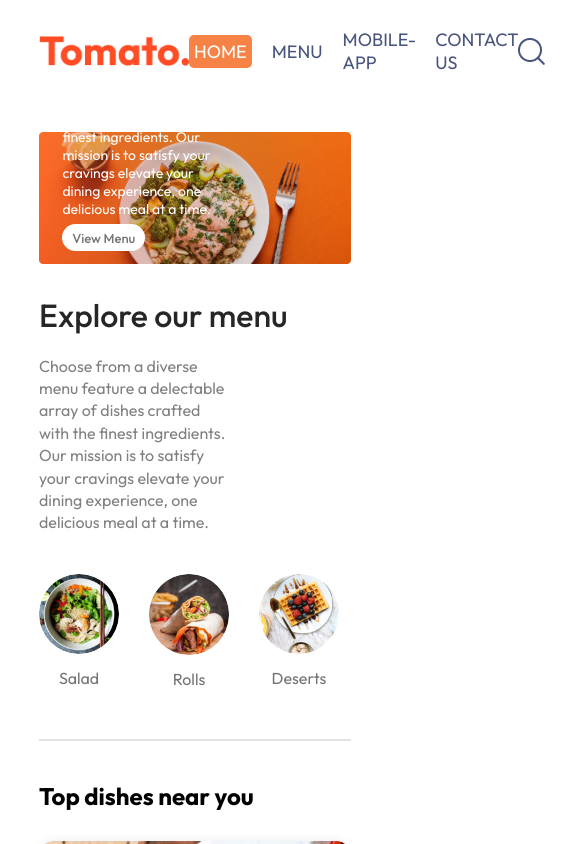
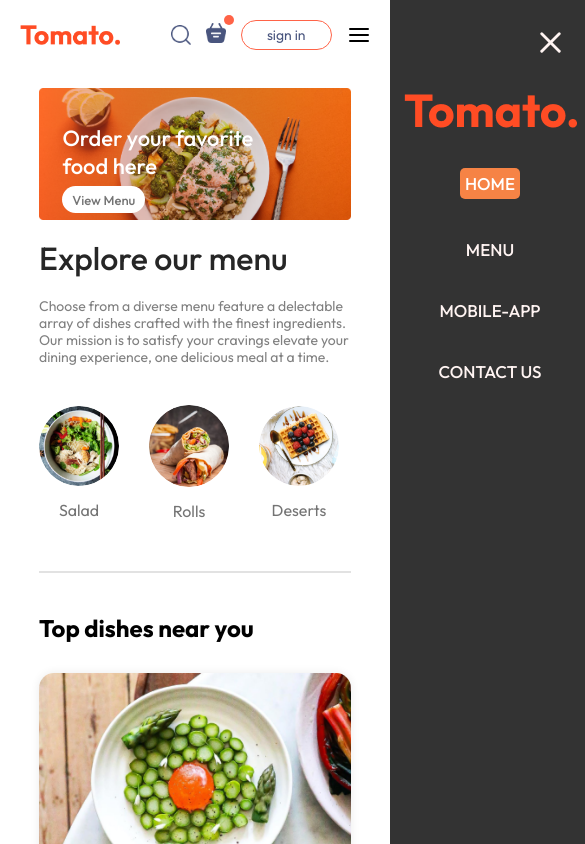
Before and after one commit to Dilmurat777/Building-a-Full-Stack-Food-Delivery-App, a React (Vite) app in the folder frontend/: page / in a window 390 px wide. Shown: the top 844 px of the page, 585 px wide, since content can reach past the window. Built offline with nearby package versions, Linux system fonts and the light colour scheme.

Commit message:
feat: add media queries

```diff
--- a/frontend/package.json
+++ b/frontend/package.json
@@ -10,6 +10,7 @@
     "preview": "vite preview"
   },
   "dependencies": {
+    "lucide-react": "^0.533.0",
     "react": "^19.1.0",
     "react-dom": "^19.1.0",
     "react-router-dom": "^7.7.1"
--- a/frontend/src/components/ExploreMenu/ExploreMenu.css
+++ b/frontend/src/components/ExploreMenu/ExploreMenu.css
@@ -55,3 +55,13 @@
 	border: 4px solid tomato;
 	padding: 2px 0;
 }
+
+/*******media queries *******/
+
+@media (max-width: 1090px) {
+	.explore-menu-text {
+  max-width: 100%;
+  line-height: 1.2;
+font-size: 14px;
+}
+}
--- a/frontend/src/components/Footer/Footer.css
+++ b/frontend/src/components/Footer/Footer.css
@@ -50,3 +50,17 @@
 	background-color: gray;
 	border: none;
 }
+
+/*******media queries *******/
+
+@media (max-width: 768px) {
+
+  .footer {
+  padding: 15px 8vw;
+}
+  .footer-content {
+ display: flex;
+ flex-direction: column;
+ gap: 35px;
+}
+}
--- a/frontend/src/components/Footer/Footer.jsx
+++ b/frontend/src/components/Footer/Footer.jsx
@@ -3,7 +3,7 @@ import './Footer.css';
 
 const Footer = () => {
   return (
-    <div className="footer">
+    <div className="footer" id="contacts">
       <div className="footer-content">
         <div className="footer-content-left">
           <img src={assets.logo} alt="" />
@@ -34,9 +34,11 @@ const Footer = () => {
             <li>mrDilmurat777@gmail.com</li>
           </ul>
         </div>
-		  </div>
-		  <hr />
-		  <p className="footer-copyright">Copyright &copy; 2025 mrDilmurat777@gmail.com - All Right Reserved</p>
+      </div>
+      <hr />
+      <p className="footer-copyright">
+        Copyright &copy; 2025 mrDilmurat777@gmail.com - All Right Reserved
+      </p>
     </div>
   );
 };
--- a/frontend/src/components/Header/Header.css
+++ b/frontend/src/components/Header/Header.css
@@ -40,3 +40,46 @@
   font-weight: 500;
   border-radius: 50px;
 }
+
+/*******media queries *******/
+
+@media (max-width: 1090px) {
+  .header {
+    margin: 10px auto;
+    height: 38vw;
+  }
+
+  .header-contents p {
+    font-size: 13px;
+    line-height: 1;
+  }
+
+  /* .header-contents {
+    max-width: 45%;
+  } */
+}
+
+@media (max-width: 800px) {
+  .header {
+    margin: 10px auto;
+    height: 38vw;
+  }
+
+  .header-contents p {
+    display: none;
+  }
+
+  .header-contents {
+    max-width: 45%;
+  }
+}
+
+@media (max-width: 700px) {
+  .header-contents {
+    max-width: 65%;
+  }
+  .header-contents button {
+    padding: 2vw, 4vw;
+    /* font-size: max(2vw, 4vw); */
+  }
+}
--- a/frontend/src/components/Navbar/Navbar.css
+++ b/frontend/src/components/Navbar/Navbar.css
@@ -18,19 +18,19 @@
 .navbar-menu {
   display: flex;
   align-items: center;
-  gap: 20px;
+  gap: 30px;
   color: #49557e;
   list-style: none;
   font-size: 18px;
 }
 
-.navbar-menu li {
+.navbar-menu .navbar-menu-li {
   text-transform: uppercase;
   cursor: pointer;
   position: relative;
 }
 
-.navbar-menu li::after {
+.navbar-menu .navbar-menu-li::after {
   content: '';
   position: absolute;
   width: 0%;
@@ -41,7 +41,7 @@
   transition: width 0.4s ease-out;
 }
 
-.navbar-menu li:hover::after {
+.navbar-menu .navbar-menu-li:hover::after {
   width: 100%;
 }
 
@@ -89,7 +89,118 @@
 }
 
 .dark-nav {
-  color: #fff4f2;
   background-color: rgb(0 0 0 / 30%);
   backdrop-filter: blur(10px);
 }
+
+.navbar-menu-icon {
+  display: none;
+}
+
+.navbar-close-menu {
+  display: none;
+}
+
+.menu-logo {
+  display: none;
+}
+
+/*******media queries *******/
+
+@media (max-width: 1150px) {
+  .navbar-right {
+    gap: 20px;
+  }
+}
+
+@media (max-width: 1090px) {
+  .navbar .logo {
+    width: 120px;
+  }
+  .navbar-menu {
+    gap: 20px;
+    font-size: 15px;
+  }
+
+  .navbar-right img {
+    width: 22px;
+  }
+
+  .navbar-right button {
+    padding: 8px 25px;
+    font-size: 15px;
+  }
+}
+
+@media (max-width: 950px) {
+  .navbar .logo {
+    width: 100px;
+  }
+  .navbar-menu {
+    gap: 15px;
+    font-size: 14px;
+  }
+  .navbar-right {
+    gap: 15px;
+  }
+
+  .navbar-right img {
+    width: 20px;
+  }
+
+  .navbar-right button {
+    padding: 5px 25px;
+    font-size: 14px;
+  }
+}
+
+@media (max-width: 800px) {
+  .navbar-menu-icon {
+    display: block;
+    cursor: pointer;
+  }
+  .navbar-menu {
+    position: fixed;
+    top: 0;
+    bottom: 0;
+    width: 200px;
+    height: 100vh;
+    display: flex;
+    flex-direction: column;
+    padding-top: 15px;
+    z-index: 105;
+    color: #fff4f2;
+    background-color: rgb(0 0 0 / 80%);
+    backdrop-filter: blur(10px);
+    transform: translateX(100%);
+    right: 0;
+    transition: transform 0.3s ease-in-out;
+    gap: 40px;
+  }
+
+  .navbar-menu.active-icon {
+    transform: translateX(0);
+  }
+  .navbar-menu .navbar-menu-li {
+    font-size: 17px;
+    font-weight: 500;
+  }
+
+  .navbar-close-menu {
+    display: inline-block;
+    position: relative;
+    top: 10px;
+    right: -60px;
+    cursor: pointer;
+  }
+  .menu-logo {
+    display: block;
+  }
+
+  @media (max-width: 420px) {
+    .navbar {
+      padding-left: 5%;
+      padding-right: 5%;
+    }
+  }
+}
--- a/frontend/src/components/Navbar/Navbar.jsx
+++ b/frontend/src/components/Navbar/Navbar.jsx
@@ -1,30 +1,62 @@
 import { useEffect, useState } from 'react';
 import { assets } from '../../assets/assets';
 import './Navbar.css';
-
+import { AlignJustify, X } from 'lucide-react';
+import { Link } from 'react-router-dom';
 const Navbar = () => {
-	const [menu, setMenu] = useState('home')
-	const [scrollDown, setScrollDown] = useState(false)
+  const [menu, setMenu] = useState('home');
+  const [scrollDown, setScrollDown] = useState(false);
+  const [activeIcon, setActiveIcon] = useState(false);
 
   const handleMenu = (menuList) => {
-		setMenu(menuList)
-	}
+    return setMenu(menuList);
+  };
 
   useEffect(() => {
     window.addEventListener('scroll', () => {
-			window.scrollY > 60 ? setScrollDown(true) : setScrollDown(false)
-		})
-	}, [])
-
+      window.scrollY > 60 ? setScrollDown(true) : setScrollDown(false);
+    });
+  }, []);
 
   return (
     <div className={`navbar ${scrollDown ? 'dark-nav' : ''}`}>
-		  <img src={assets.logo} alt="" className='logo' />
-		  <ul className='navbar-menu'>
-			<li onClick={() => handleMenu('home')} className={menu === 'home' ? 'active' : ''}>home</li>
-			<li onClick={() => handleMenu('menu')} className={menu === 'menu' ? 'active' : ''}>menu</li>
-			<li onClick={() => handleMenu('mobile-app')} className={menu === 'mobile-app' ? 'active' : ''}>mobile-app</li>
-			<li onClick={() => handleMenu('contact us')} className={menu === 'contact us' ? 'active' : ''}>contact us</li>
+      <img src={assets.logo} alt="" className="logo" />
+      <ul className={`navbar-menu ${activeIcon ? 'active-icon' : ''}`}>
+        <div className="navbar-close-menu" onClick={() => setActiveIcon(!activeIcon)}>
+          <X size={35} />
+        </div>
+        <img src={assets.logo} alt="" className="menu-logo" />
+        <Link
+          to="/"
+          onClick={() => {
+            handleMenu('home'), setActiveIcon(!activeIcon);
+          }}
+          className={`navbar-menu-li ${menu === 'home' ? 'active' : ''}`}>
+          home
+        </Link>
+        <a
+          href="#explore-menu"
+          onClick={() => {
+            handleMenu('menu'), setActiveIcon(!activeIcon);
+          }}
+          className={`navbar-menu-li ${menu === 'menu' ? 'active' : ''}`}>
+          menu
+        </a>
+        <a href='#app-download'
+          onClick={() => {
+            handleMenu('mobile-app'), setActiveIcon(!activeIcon);
+          }}
+          className={`navbar-menu-li ${menu === 'mobile-app' ? 'active' : ''}`}>
+          mobile-app
+        </a>
+        <a
+          href="#contacts"
+          onClick={() => {
+            handleMenu('contact us'), setActiveIcon(!activeIcon);
+          }}
+          className={`navbar-menu-li ${menu === 'contact us' ? 'active' : ''}`}>
+          contact us
+        </a>
       </ul>
       <div className="navbar-right">
         <img src={assets.search_icon} alt="" />
@@ -33,9 +65,12 @@ const Navbar = () => {
           <div className="dot"></div>
         </div>
         <button>sign in</button>
+        <div onClick={() => setActiveIcon(!activeIcon)}>
+          <AlignJustify className="navbar-menu-icon" />
         </div>
       </div>
-  )
-}
+    </div>
+  );
+};
 
-export default Navbar
+export default Navbar;
--- a/frontend/src/index.css
+++ b/frontend/src/index.css
@@ -5,10 +5,12 @@
   margin: 0;
   box-sizing: border-box;
   font-family: 'Outfit', sans-serif;
+  scroll-behavior: smooth;
 }
 
 body {
   min-height: 100vh;
+  overflow-x: hidden;
 }
 
 a {
@@ -21,7 +23,6 @@ a {
   margin: auto;
 }
 
-
 @keyframes fadeIn {
   0% {
     opacity: 0;
```
Also changed, not shown: 1 other file (tests, documents, lock files or other folders). Lines whose indentation alone changed are shown as unchanged.
